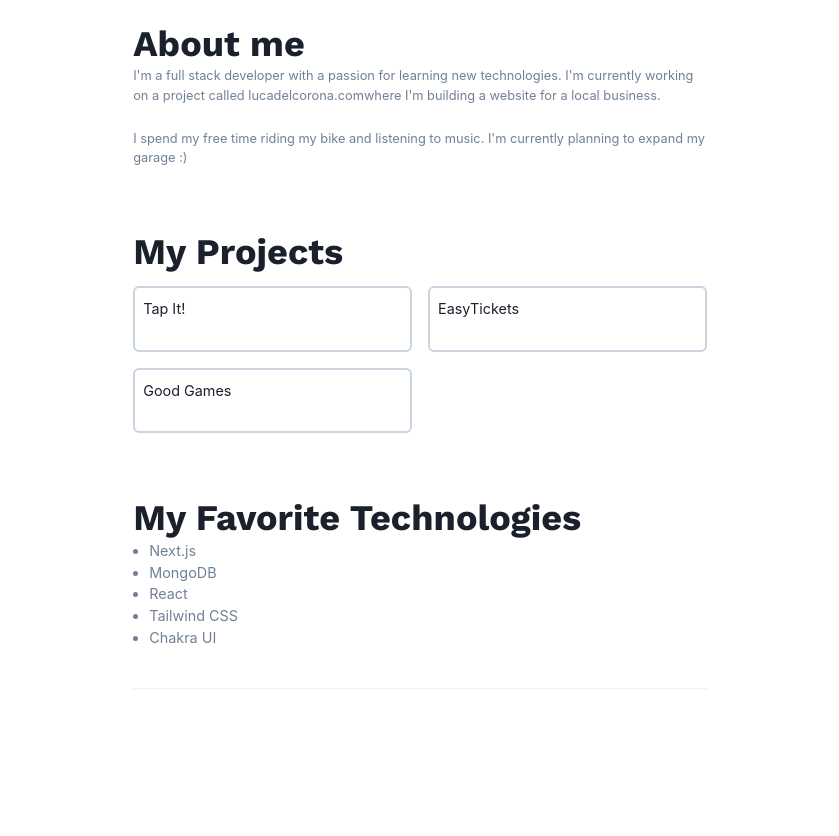
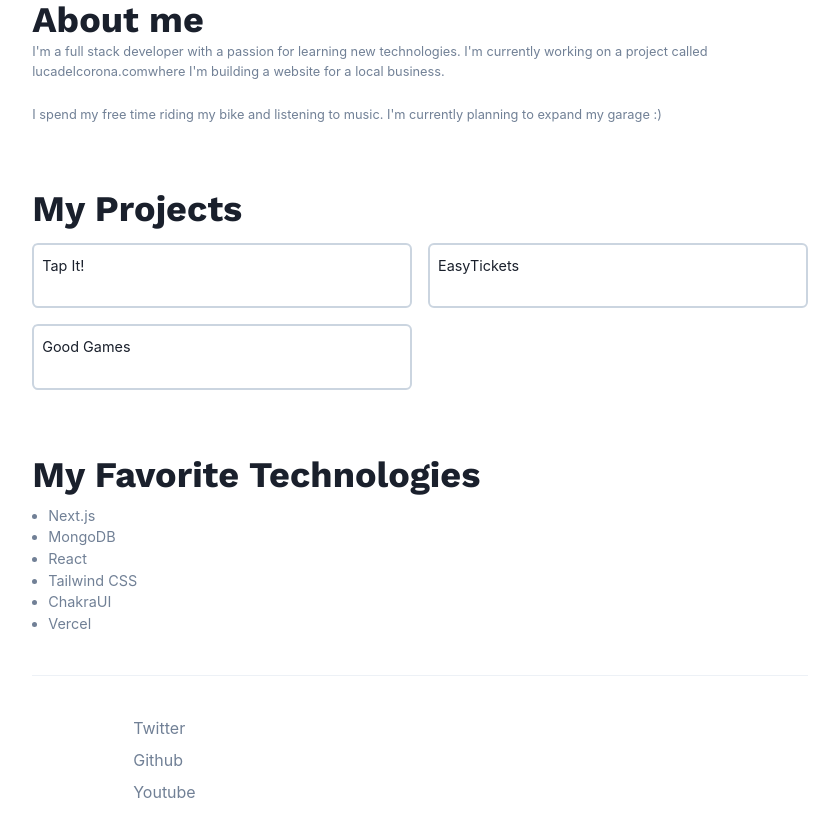
Before and after one commit to VoidElle/Portfolio, a Next.js app: page / in a window 1280 px wide. Shown: the part 260-1096 px from the top of the page, without its empty margins (220-1059 px from the left). Before the commit the page ends 989 px from the top, so only its background shows below. Built offline with nearby package versions, Linux system fonts and the light colour scheme.

Commit message:
🪃 Initialized with footer

```diff
--- /dev/null
+++ b/components/Footer.tsx
@@ -0,0 +1,18 @@
+import React from "react";
+import { Container, Text, Grid, Stack } from "@chakra-ui/react";
+
+const Footer = () => {
+    return(
+        <Container h={"20vh"}>
+            <Grid templateColumns={"repeat(3, 1fr)"} textColor="gray.500">
+                <Stack>
+                    <Text>Twitter</Text>
+                    <Text>Github</Text>
+                    <Text>Youtube</Text>
+                </Stack>
+            </Grid>
+        </Container>
+    );
+};
+
+export default Footer;
--- /dev/null
+++ b/components/Technologies.tsx
@@ -0,0 +1,22 @@
+import React from "react";
+import { UnorderedList, ListItem } from "@chakra-ui/react";
+
+interface TechnologiesProps {
+  items: string[];
+}
+
+const Technologies = (props: TechnologiesProps) => {
+    return(
+        <UnorderedList textColor="gray.500">
+            {props.items.map((i: string) => {
+                return(
+                    <ListItem key={i} fontSize={{ base: "0.8em", md: "0.9em" }}>
+                        {i}
+                    </ListItem>
+                );
+            })}
+        </UnorderedList>
+    );
+};
+
+export default Technologies;
--- a/pages/index.tsx
+++ b/pages/index.tsx
@@ -2,11 +2,14 @@ import Head from "next/head";
 import Image from "next/image";
 import { Container, Heading, Text, Grid, UnorderedList, ListItem, Divider } from "@chakra-ui/react";
 import Project from "../components/Project";
+import Technologies from "../components/Technologies";
+import Footer from "../components/Footer";
 
 export default function Home() {
+  const width = "80ch";
   return(
       <>
-        <Container pt={32}>
+        <Container pt={{ base: "4", md: "32" }} maxW={width}>
             <Heading fontFamily="Work Sans">
                 Hi, I&apos;m Luca Del Corona 👋
             </Heading>
@@ -15,7 +18,7 @@ export default function Home() {
                 Check out my projects below!
             </Text>
         </Container>
-        <Container pt={16}>
+        <Container pt={16} maxW={width}>
             <Heading fontFamily="Work Sans">
                 About me
             </Heading>
@@ -30,7 +33,7 @@ export default function Home() {
                 I&apos;m currently planning to expand my garage :)
             </Text>
         </Container>
-        <Container pt={16}>
+        <Container pt={16} maxW={width}>
             <Heading fontFamily="Work Sans" mb={3}>
                 My Projects
             </Heading>
@@ -40,31 +43,25 @@ export default function Home() {
                 <Project title="Good Games" description="" />
             </Grid>
         </Container>
-        <Container pt={16} pb={10}>
-            <Heading fontFamily="Work Sans">
+        <Container pt={16} pb={10} maxW={width}>
+            <Heading pb={2} fontFamily="Work Sans">
                 My Favorite Technologies
             </Heading>
-            <UnorderedList textColor="gray.500">
-                <ListItem fontSize={{ base: "0.8em", md: "0.9em" }}>
-                    Next.js
-                </ListItem>
-                <ListItem fontSize={{ base: "0.8em", md: "0.9em" }}>
-                    MongoDB
-                </ListItem>
-                <ListItem fontSize={{ base: "0.8em", md: "0.9em" }}>
-                    React
-                </ListItem>
-                <ListItem fontSize={{ base: "0.8em", md: "0.9em" }}>
-                    Tailwind CSS
-                </ListItem>
-                <ListItem fontSize={{ base: "0.8em", md: "0.9em" }}>
-                    Chakra UI
-                </ListItem>
-            </UnorderedList>
+            <Technologies
+                items={[
+                    "Next.js",
+                    "MongoDB",
+                    "React",
+                    "Tailwind CSS",
+                    "ChakraUI",
+                    "Vercel",
+                ]}
+            />
         </Container>
-        <Container pb={10}>
+        <Container pb={10} maxW={width}>
             <Divider />
         </Container>
+        <Footer />
       </>
   );
 };
```
